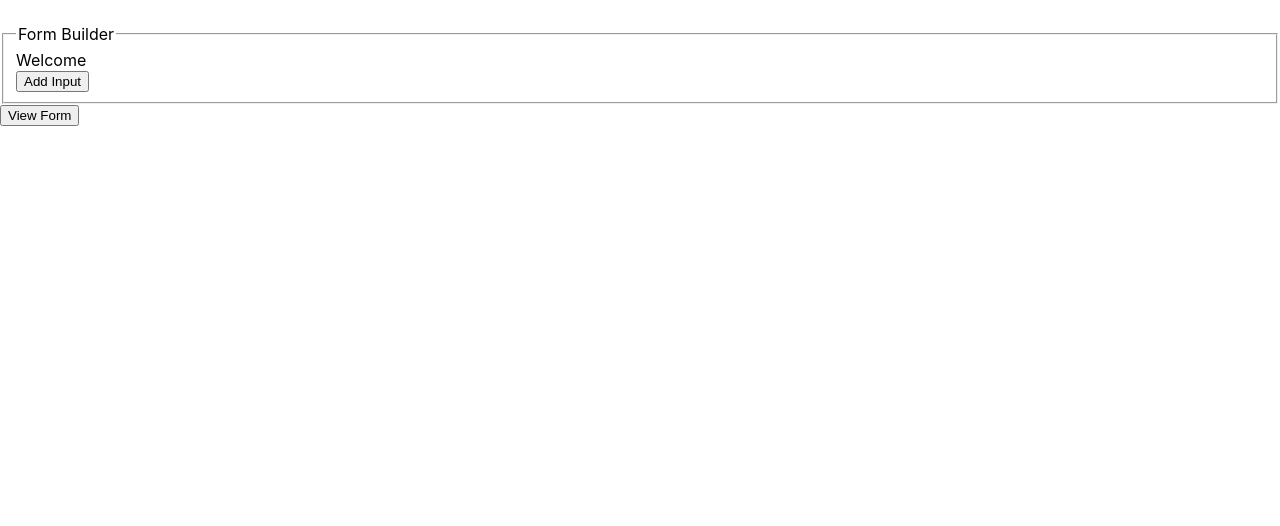
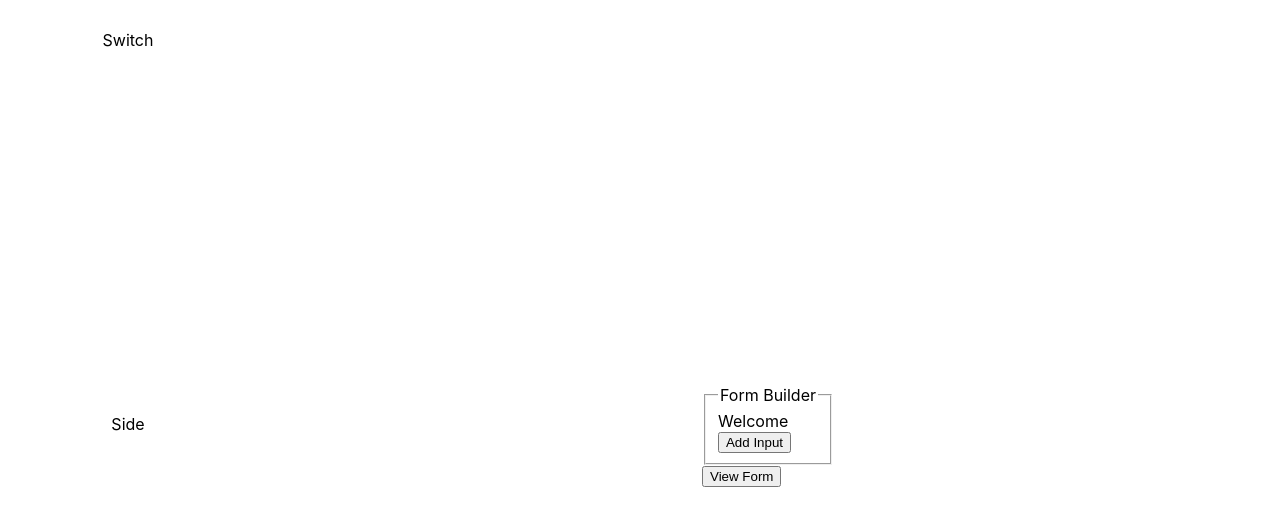
Before and after one commit to MaciejReimann/form-builder, a React (Create React App) app: page / in a window 1280 px wide. Shown: the top 526 px of the page. Built offline with nearby package versions, Linux system fonts and the light colour scheme.

Commit message:
basic layout

```diff
--- a/src/App.js
+++ b/src/App.js
@@ -1,5 +1,5 @@
 import React, { Component } from "react";
-import "./app.css";
+import "./styles/app.css";
 
 import FormBuilder from "./components/builder/FormBuilder";
 import FormViewer from "./components/viewer/FormViewer";
@@ -17,8 +17,10 @@ export default class App extends Component {
     const { builderView, formData } = this.state;
     return (
       <div className="app">
+        <div className="switch">Switch</div>
         <header className="header" />
-        <main>
+        <aside className="side">Side</aside>
+        <main className="main">
           {builderView ? (
             <FormBuilder
               onUpdate={formData =>
@@ -32,6 +34,7 @@ export default class App extends Component {
             {builderView === true ? "View Form" : "Edit Form"}
           </button>
         </main>
+        <footer className="footer" />
       </div>
     );
   }
--- a/src/App.css
+++ b/src/styles/app.css
@@ -1,3 +1,5 @@
+@import "layout.css";
+
 .App {
   text-align: center;
 }
--- /dev/null
+++ b/src/styles/layout.css
@@ -0,0 +1,34 @@
+.app {
+  min-height: 100vh;
+  max-width: 100vw;
+  display: grid;
+  grid-template-columns: 20vw 1fr 20vw;
+  grid-template-rows: 5rem 1fr 2rem;
+  grid-template-areas:
+    "switch header header"
+    "side main main"
+    "footer footer footer";
+  justify-items: center;
+  align-items: center;
+}
+
+.switch {
+  grid-area: switch;
+}
+
+.header {
+  justify-self: center;
+  grid-area: header;
+}
+
+.side {
+  grid-area: side;
+}
+
+.main {
+  grid-area: main;
+}
+
+.footer {
+  grid-area: footer;
+}
```
